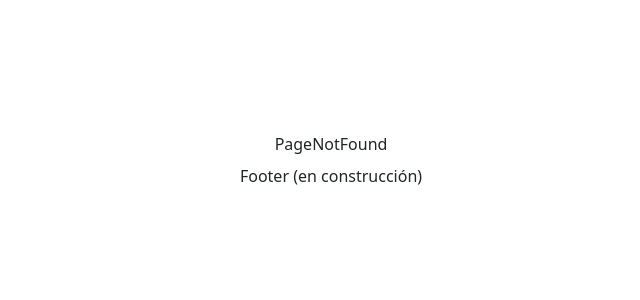
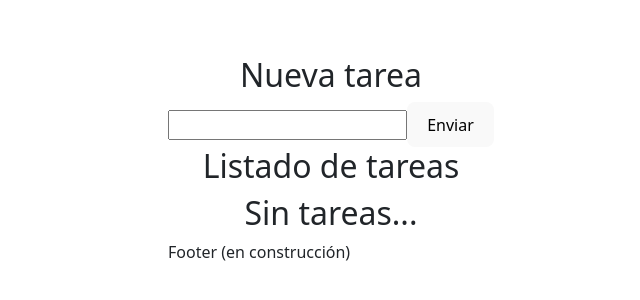
Before and after one commit to javiervallejooca/unpocodereact, a React (Vite) app: page /tareas in a window 1280 px wide. Shown: the part 240-540 px from the top of the page, without its empty margins (309-949 px from the left). Built offline with nearby package versions, Linux system fonts and the light colour scheme.

Commit message:
App de tareas

```diff
--- a/package.json
+++ b/package.json
@@ -10,6 +10,7 @@
   },
   "dependencies": {
     "bootstrap": "^5.2.3",
+    "moment": "^2.29.4",
     "react": "^18.2.0",
     "react-bootstrap": "^2.7.0",
     "react-data-table-component": "^7.5.3",
--- a/src/App.jsx
+++ b/src/App.jsx
@@ -7,6 +7,7 @@ import Home from "./pages/Home";
 import Product from "./pages/Product";
 import Products from "./pages/Products";
 import PageNotFound from "./pages/PageNotFound";
+import Tasks from "./pages/Tasks";
 
 function App() {
   return (
@@ -17,6 +18,7 @@ function App() {
             <Route index element={<Home />}></Route>
             <Route path="productos" element={<Products />}></Route>
             <Route path="producto/:productId" element={<Product />}></Route>
+            <Route path="tareas" element={<Tasks />}></Route>
             <Route path="*" element={<PageNotFound />} />
           </Route>
         </Routes>
--- /dev/null
+++ b/src/components/Tasks/AddTask.jsx
@@ -0,0 +1,38 @@
+import moment from "moment/moment";
+import React, { useState } from "react";
+
+const AddTask = (tasksList, setTasksList) => {
+  const [name, setName] = useState("");
+
+  const handleNewTask = () => {
+    let array = [];
+    let previousTaks = JSON.parse(localStorage.getItem("tareas"));
+    previousTaks && previousTaks.map((task) => array.push(task));
+
+    const task = {
+      name: name,
+      created: moment().format("DD/MM/YYYY, hh:mm:ss"),
+      finished: false,
+    };
+
+    array.push(task);
+
+    localStorage.setItem("tareas", JSON.stringify(array));
+    setName("");
+  };
+
+  return (
+    <>
+      <h2>Nueva tarea</h2>
+      <input
+        type="text"
+        value={name}
+        onChange={(e) => setName(e.target.value)}
+      />
+
+      <button onClick={handleNewTask}>Enviar</button>
+    </>
+  );
+};
+
+export default AddTask;
--- /dev/null
+++ b/src/components/Tasks/ViewTasks.jsx
@@ -0,0 +1,36 @@
+import React, { useState, useEffect } from "react";
+
+const ViewTasks = () => {
+  const [tasksList, setTasksList] = useState([]);
+
+  useEffect(() => {
+    setTasksList(JSON.parse(localStorage.getItem("tareas")));
+  }, []);
+
+  const handleDelete = (name) => {
+    let index = tasksList.findIndex((x) => x.name === name); // Busca el objeto con el nombre donde se ha hecho click.
+    tasksList.splice(index, 1); // Quita ese elemento.
+    setTasksList(tasksList); // Seteamos el array sin ese elemento.
+    localStorage.setItem("tareas", JSON.stringify(tasksList)); // Lo volcamos al localStorage.
+  };
+
+  return (
+    <>
+      <h2>Listado de tareas</h2>
+
+      {tasksList && tasksList.length > 0 ? (
+        tasksList.map((task) => {
+          return (
+            <p key={task.name} onClick={() => handleDelete(task.name)}>
+              {task.name}
+            </p>
+          );
+        })
+      ) : (
+        <h2>Sin tareas...</h2>
+      )}
+    </>
+  );
+};
+
+export default ViewTasks;
--- /dev/null
+++ b/src/pages/Tasks.jsx
@@ -0,0 +1,16 @@
+import { useState } from "react";
+import AddTask from "../components/Tasks/AddTask";
+import ViewTasks from "../components/Tasks/ViewTasks";
+
+const Tasks = () => {
+  const [tasksList, setTasksList] = useState([]);
+
+  return (
+    <div>
+      <AddTask tasksList={tasksList} setTasksList={setTasksList} />
+      <ViewTasks tasksList={tasksList} setTasksList={setTasksList} />
+    </div>
+  );
+};
+
+export default Tasks;
```
Also changed, not shown: 1 other file (tests, documents, lock files or other folders).
